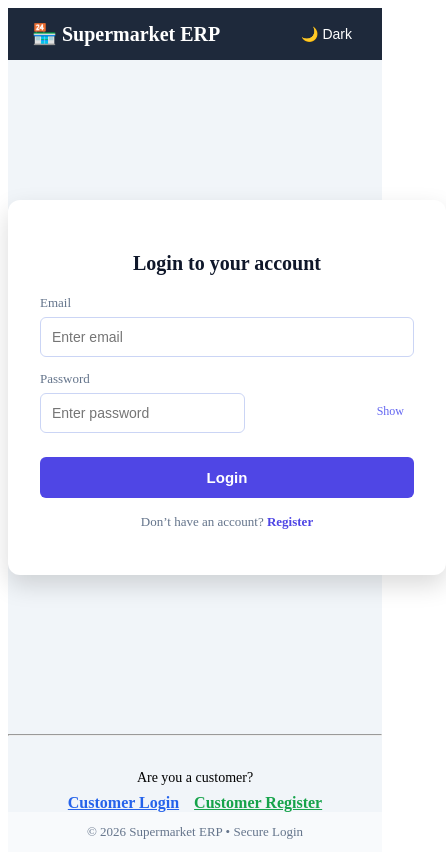
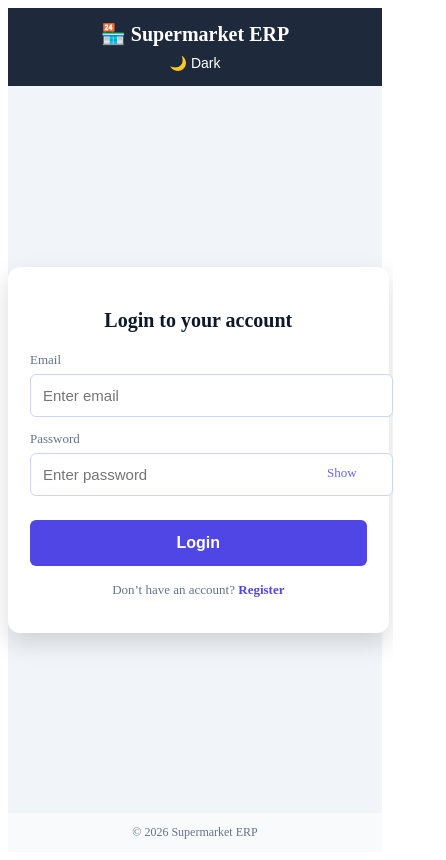
Before and after one commit to Sachinghadashi/SUPER-MARKET-ERP-FRONTEND, a React app: page /login in a window 390 px wide. Shown: the whole page, 446 px wide, since content can reach past the window. Built offline with nearby package versions, Linux system fonts and the light colour scheme; the HTML template or start-up script is replaced by a standard one.

Commit message:
Enhance Login component with responsive design and improved styling

```diff
--- a/src/pages/Login.jsx
+++ b/src/pages/Login.jsx
@@ -1,258 +1,4 @@
-// import { useState } from "react";
-// import API from "../api/api";
-// import { useAuth } from "../context/AuthContext";
-// import { useNavigate } from "react-router-dom";
-
-// const Login = () => {
-//   const [email, setEmail] = useState("");
-//   const [password, setPassword] = useState("");
-//   const [showPassword, setShowPassword] = useState(false);
-//   const [error, setError] = useState("");
-//   const [darkMode, setDarkMode] = useState(false);
-
-//   const { login } = useAuth();
-//   const navigate = useNavigate();
-
-//   const handleSubmit = async (e) => {
-//     e.preventDefault();
-//     setError("");
-
-//     try {
-//       const res = await API.post("/auth/login", { email, password });
-//       login(res.data);
-
-//       if (res.data.role === "admin") navigate("/admin");
-//       else navigate("/cashier");
-//     } catch {
-//       setError("Invalid email or password");
-//     }
-//   };
-
-//   return (
-//     <div style={darkMode ? styles.pageDark : styles.page}>
-//       {/* ================= HEADER ================= */}
-//       <header style={styles.appHeader}>
-//         <h2 style={styles.appTitle}>🏪 Supermarket ERP</h2>
-//         <button
-//           style={styles.modeBtn}
-//           onClick={() => setDarkMode(!darkMode)}
-//         >
-//           {darkMode ? "☀️ Light" : "🌙 Dark"}
-//         </button>
-//       </header>
-
-//       {/* ================= LOGIN CARD ================= */}
-//       <div style={darkMode ? styles.cardDark : styles.card}>
-//         <h3 style={darkMode ? styles.titleDark : styles.title}>
-//           Login to your account
-//         </h3>
-
-//         {error && <div style={styles.errorBox}>{error}</div>}
-
-//         <form onSubmit={handleSubmit} style={styles.form}>
-//           <label style={styles.label}>Email</label>
-//           <input
-//             style={darkMode ? styles.inputDark : styles.input}
-//             type="email"
-//             placeholder="Enter email"
-//             value={email}
-//             onChange={(e) => setEmail(e.target.value)}
-//             required
-//           />
-
-//           <label style={styles.label}>Password</label>
-//           <div style={styles.passwordWrapper}>
-//             <input
-//               style={darkMode ? styles.inputDark : styles.input}
-//               type={showPassword ? "text" : "password"}
-//               placeholder="Enter password"
-//               value={password}
-//               onChange={(e) => setPassword(e.target.value)}
-//               required
-//             />
-//             <span
-//               style={styles.eye}
-//               onClick={() => setShowPassword(!showPassword)}
-//             >
-//               {showPassword ? "Hide" : "Show"}
-//             </span>
-//           </div>
-
-//           <button style={styles.button} type="submit">
-//             Login
-//           </button>
-//         </form>
-
-//         {/* Register Option */}
-//         <p style={styles.footer}>
-//           Don’t have an account?{" "}
-//           <Link to="/register" style={styles.link}>
-//             Register
-//           </Link>
-//         </p>
-//       </div>
-
-//       {/* ================= FOOTER ================= */}
-//       <footer style={styles.appFooter}>
-//         © {new Date().getFullYear()} Supermarket ERP • Secure Login
-//       </footer>
-//     </div>
-//   );
-// };
-
-// export default Login;
-
-// /* ================= STYLES ================= */
-
-// const styles = {
-//   page: {
-//     minHeight: "100vh",
-//     display: "flex",
-//     flexDirection: "column",
-//     justifyContent: "space-between",
-//     background: "#f1f5f9",
-//   },
-
-//   pageDark: {
-//     minHeight: "100vh",
-//     display: "flex",
-//     flexDirection: "column",
-//     justifyContent: "space-between",
-//     background: "#020617",
-//   },
-
-//   appHeader: {
-//     padding: "14px 24px",
-//     display: "flex",
-//     justifyContent: "space-between",
-//     alignItems: "center",
-//     background: "#1e293b",
-//     color: "#fff",
-//   },
-
-//   appTitle: {
-//     margin: 0,
-//     fontSize: "20px",
-//     fontWeight: "700",
-//   },
-
-//   appFooter: {
-//     textAlign: "center",
-//     padding: "12px",
-//     fontSize: "13px",
-//     color: "#64748b",
-//     background: "#f8fafc",
-//   },
-
-//   card: {
-//     width: "100%",
-//     maxWidth: "420px",
-//     margin: "auto",
-//     background: "#ffffff",
-//     padding: "32px",
-//     borderRadius: "12px",
-//     boxShadow: "0 10px 25px rgba(0,0,0,0.15)",
-//   },
-
-//   cardDark: {
-//     width: "100%",
-//     maxWidth: "420px",
-//     margin: "auto",
-//     background: "#020617",
-//     padding: "32px",
-//     borderRadius: "12px",
-//     boxShadow: "0 10px 25px rgba(0,0,0,0.5)",
-//   },
-
-//   title: {
-//     fontSize: "20px",
-//     fontWeight: "700",
-//     color: "#0f172a",
-//     marginBottom: "20px",
-//     textAlign: "center",
-//   },
-
-//   titleDark: {
-//     fontSize: "20px",
-//     fontWeight: "700",
-//     color: "#e5e7eb",
-//     marginBottom: "20px",
-//     textAlign: "center",
-//   },
-
-//   label: {
-//     fontSize: "13px",
-//     marginBottom: "6px",
-//     color: "#64748b",
-//   },
-
-//   errorBox: {
-//     background: "#fee2e2",
-//     color: "#b91c1c",
-//     padding: "10px",
-//     borderRadius: "6px",
-//     fontSize: "14px",
-//     marginBottom: "12px",
-//   },
-
-//   form: {
-//     display: "flex",
-//     flexDirection: "column",
-//   },
-
-//   input: {
-//     padding: "11px",
-//     borderRadius: "6px",
-//     border: "1px solid #cbd5f5",
-//     fontSize: "14px",
-//     marginBottom: "14px",
-//   },
-
-//   inputDark: {
-//     padding: "11px",
-//     borderRadius: "6px",
-//     border: "1px solid #334155",
-//     background: "#020617",
-//     color: "#e5e7eb",
-//     fontSize: "14px",
-//     marginBottom: "14px",
-//   },
-
-//   passwordWrapper: {
-//     position: "relative",
-//   },
-
-//   eye: {
-//     position: "absolute",
-//     right: "10px",
-//     top: "11px",
-//     fontSize: "12px",
-//     color: "#6366f1",
-//     cursor: "pointer",
-//   },
-
-//   button: {
-//     marginTop: "10px",
-//     padding: "12px",
-//     borderRadius: "6px",
-//     border: "none",
-//     background: "#4f46e5",
-//     color: "#fff",
-//     fontSize: "15px",
-//     fontWeight: "600",
-//     cursor: "pointer",
-//   },
-
-//   modeBtn: {
-//     border: "none",
-//     background: "transparent",
-//     fontSize: "14px",
-//     color: "#fff",
-//     cursor: "pointer",
-//   },
-// };
-
-import { useState } from "react";
+import { useState, useEffect } from "react";
 import API from "../api/api";
 import { useAuth } from "../context/AuthContext";
 import { useNavigate, Link } from "react-router-dom";
@@ -264,8 +10,21 @@ const Login = () => {
   const [error, setError] = useState("");
   const [darkMode, setDarkMode] = useState(false);
 
+  // ✅ Screen size
+  const [isMobile, setIsMobile] = useState(window.innerWidth < 600);
+
   const { login } = useAuth();
   const navigate = useNavigate();
+
+  // Detect resize
+  useEffect(() => {
+    const handleResize = () => {
+      setIsMobile(window.innerWidth < 600);
+    };
+
+    window.addEventListener("resize", handleResize);
+    return () => window.removeEventListener("resize", handleResize);
+  }, []);
 
   const handleSubmit = async (e) => {
     e.preventDefault();
@@ -285,8 +44,15 @@ const Login = () => {
   return (
     <div style={darkMode ? styles.pageDark : styles.page}>
       {/* ================= HEADER ================= */}
-      <header style={styles.appHeader}>
+      <header
+        style={{
+          ...styles.appHeader,
+          flexDirection: isMobile ? "column" : "row",
+          gap: isMobile ? 8 : 0,
+        }}
+      >
         <h2 style={styles.appTitle}>🏪 Supermarket ERP</h2>
+
         <button
           style={styles.modeBtn}
           onClick={() => setDarkMode(!darkMode)}
@@ -296,7 +62,13 @@ const Login = () => {
       </header>
 
       {/* ================= LOGIN CARD ================= */}
-      <div style={darkMode ? styles.cardDark : styles.card}>
+      <div
+        style={{
+          ...(darkMode ? styles.cardDark : styles.card),
+          width: isMobile ? "90%" : "420px",
+          padding: isMobile ? "22px" : "32px",
+        }}
+      >
         <h3 style={darkMode ? styles.titleDark : styles.title}>
           Login to your account
         </h3>
@@ -315,6 +87,7 @@ const Login = () => {
           />
 
           <label style={styles.label}>Password</label>
+
           <div style={styles.passwordWrapper}>
             <input
               style={darkMode ? styles.inputDark : styles.input}
@@ -324,6 +97,7 @@ const Login = () => {
               onChange={(e) => setPassword(e.target.value)}
               required
             />
+
             <span
               style={styles.eye}
               onClick={() => setShowPassword(!showPassword)}
@@ -332,12 +106,19 @@ const Login = () => {
             </span>
           </div>
 
-          <button style={styles.button} type="submit">
+          <button
+            style={{
+              ...styles.button,
+              padding: isMobile ? "14px" : "12px",
+              fontSize: isMobile ? "16px" : "15px",
+            }}
+            type="submit"
+          >
             Login
           </button>
         </form>
 
-        {/* Register link */}
+        {/* Register */}
         <p style={styles.registerText}>
           Don’t have an account?{" "}
           <Link to="/register" style={styles.link}>
@@ -346,34 +127,9 @@ const Login = () => {
         </p>
       </div>
 
-      <hr style={{ margin: "20px 0" }} />
-
-<div style={{ textAlign: "center" }}>
-  <p style={{ fontSize: "14px", marginBottom: "8px" }}>
-    Are you a customer?
-  </p>
-
-  <div style={{ display: "flex", justifyContent: "center", gap: "15px" }}>
-    <a
-      href="/customer/login"
-      style={{ color: "#2563eb", fontWeight: "600" }}
-    >
-      Customer Login
-    </a>
-
-    <a
-      href="/customer/register"
-      style={{ color: "#16a34a", fontWeight: "600" }}
-    >
-      Customer Register
-    </a>
-  </div>
-</div>
-
-
       {/* ================= FOOTER ================= */}
       <footer style={styles.appFooter}>
-        © {new Date().getFullYear()} Supermarket ERP • Secure Login
+        © {new Date().getFullYear()} Supermarket ERP
       </footer>
     </div>
   );
@@ -401,7 +157,7 @@ const styles = {
   },
 
   appHeader: {
-    padding: "14px 24px",
+    padding: "14px 20px",
     display: "flex",
     justifyContent: "space-between",
     alignItems: "center",
@@ -418,27 +174,21 @@ const styles = {
   appFooter: {
     textAlign: "center",
     padding: "12px",
-    fontSize: "13px",
+    fontSize: "12px",
     color: "#64748b",
     background: "#f8fafc",
   },
 
   card: {
-    width: "100%",
-    maxWidth: "420px",
     margin: "auto",
     background: "#ffffff",
-    padding: "32px",
     borderRadius: "12px",
     boxShadow: "0 10px 25px rgba(0,0,0,0.15)",
   },
 
   cardDark: {
-    width: "100%",
-    maxWidth: "420px",
     margin: "auto",
     background: "#020617",
-    padding: "32px",
     borderRadius: "12px",
     boxShadow: "0 10px 25px rgba(0,0,0,0.5)",
   },
@@ -480,21 +230,23 @@ const styles = {
   },
 
   input: {
-    padding: "11px",
+    padding: "12px",
     borderRadius: "6px",
     border: "1px solid #cbd5f5",
-    fontSize: "14px",
+    fontSize: "15px",
     marginBottom: "14px",
+    width: "100%",
   },
 
   inputDark: {
-    padding: "11px",
+    padding: "12px",
     borderRadius: "6px",
     border: "1px solid #334155",
     background: "#020617",
     color: "#e5e7eb",
-    fontSize: "14px",
+    fontSize: "15px",
     marginBottom: "14px",
+    width: "100%",
   },
 
   passwordWrapper: {
@@ -504,20 +256,18 @@ const styles = {
   eye: {
     position: "absolute",
     right: "10px",
-    top: "11px",
-    fontSize: "12px",
+    top: "12px",
+    fontSize: "13px",
     color: "#6366f1",
     cursor: "pointer",
   },
 
   button: {
     marginTop: "10px",
-    padding: "12px",
     borderRadius: "6px",
     border: "none",
     background: "#4f46e5",
     color: "#fff",
-    fontSize: "15px",
     fontWeight: "600",
     cursor: "pointer",
   },
```
